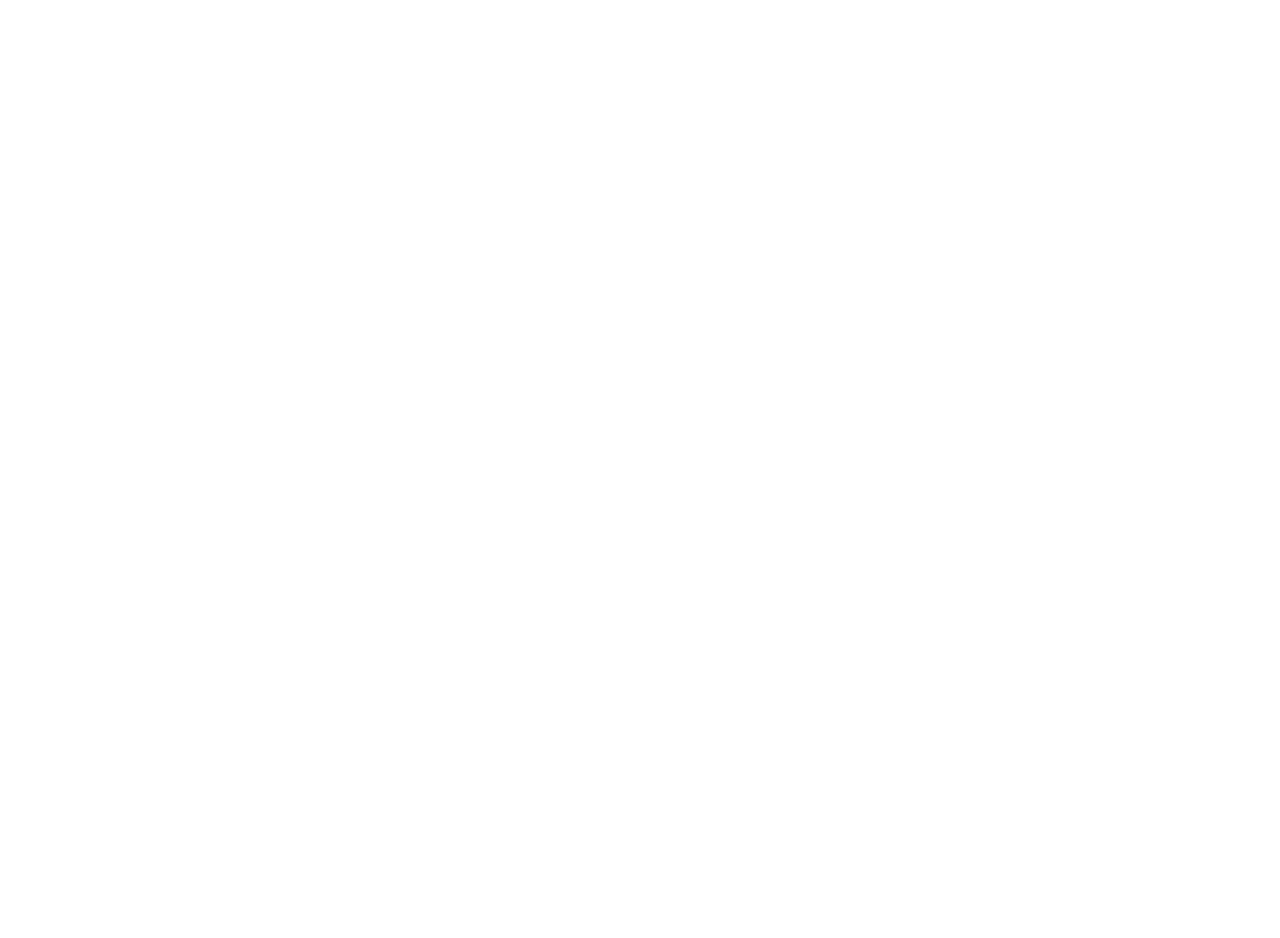
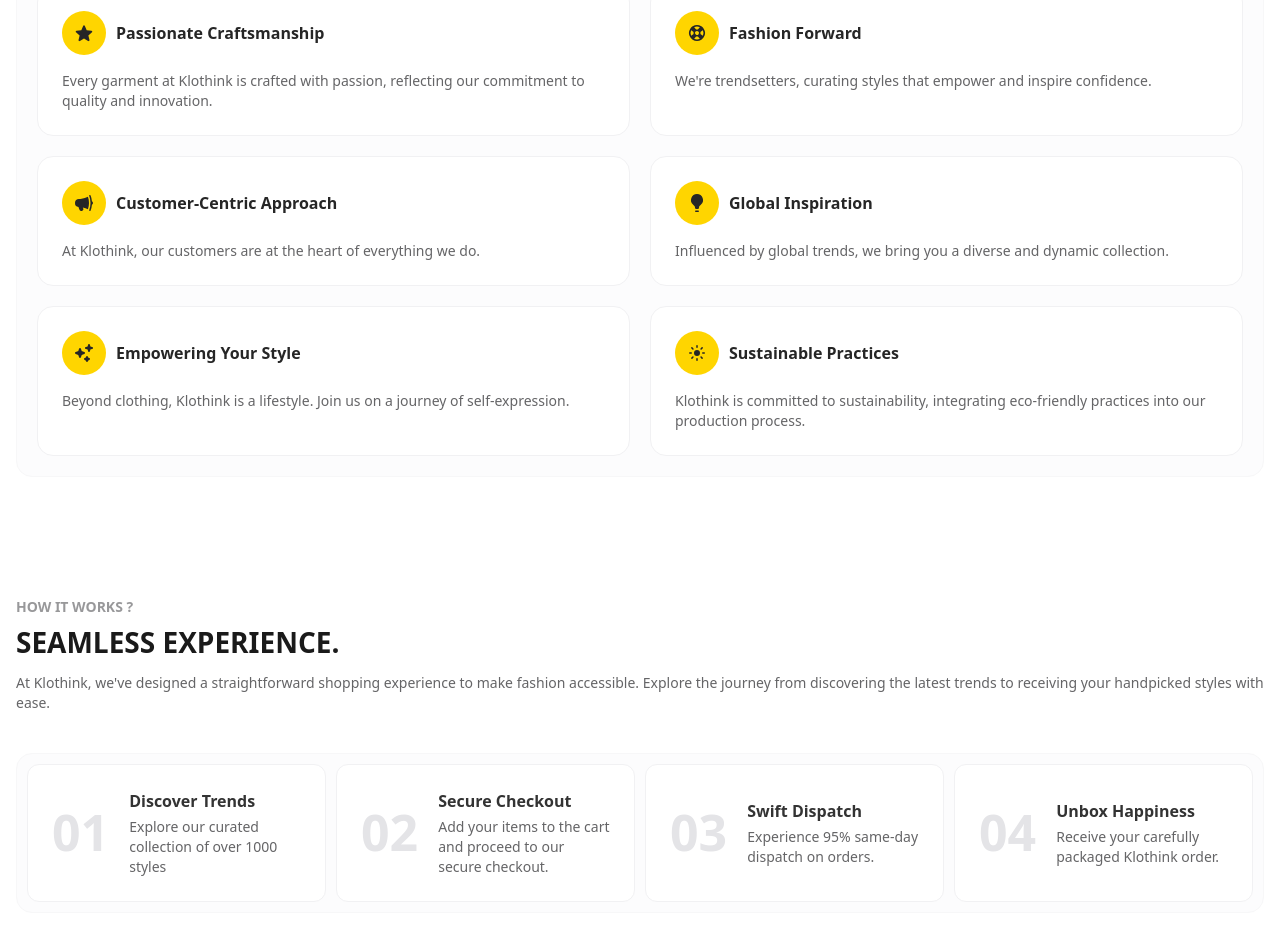
Before and after one commit to iamvusalalakbarov/klothink, a Next.js app: page / in a window 1280 px wide. Shown: the part 1294-2232 px from the top of the page. Before the commit the page ends 800 px from the top, so only its background shows below. Built offline with nearby package versions, Linux system fonts and the light colour scheme.

Commit message:
Add HeroSection and enhance Home component with experience steps

```diff
--- a/src/app/page.tsx
+++ b/src/app/page.tsx
@@ -1,3 +1,63 @@
+import AboutUsSection from '@/components/AboutUsSection';
+import HeroSection from '@/components/HeroSection';
+import SectionHeading from '@/components/ui/SectionHeading';
+
+const experienceSteps = [
+  {
+    title: 'Discover Trends',
+    description: 'Explore our curated collection of over 1000 styles',
+  },
+  {
+    title: 'Secure Checkout',
+    description:
+      'Add your items to the cart and proceed to our secure checkout.',
+  },
+  {
+    title: 'Swift Dispatch',
+    description: 'Experience 95% same-day dispatch on orders.',
+  },
+  {
+    title: 'Unbox Happiness',
+    description: 'Receive your carefully packaged Klothink order.',
+  },
+];
+
 export default function Home() {
-  return <></>;
+  return (
+    <>
+      <HeroSection />
+
+      <AboutUsSection />
+
+      {/* How it Works ? */}
+      <section className="wrapper space-y-10 py-10 laptop:space-y-[50px] laptop:py-[100px] desktop:space-y-20 desktop:py-[150px]">
+        <SectionHeading
+          title="Seamless Experience."
+          subtitle="How it Works ?"
+          description="At Klothink, we've designed a straightforward shopping experience to make fashion accessible. Explore the journey from discovering the latest trends to receiving your handpicked styles with ease."
+        />
+
+        <div className="flex flex-col gap-2.5 rounded-2xl border border-light-97 bg-light-99 p-2.5 lg:flex-row laptop:gap-4 laptop:p-4 desktop:gap-5 desktop:rounded-[20px] desktop:p-5">
+          {experienceSteps.map((step, index) => (
+            <div
+              key={index}
+              className="flex items-center gap-x-5 rounded-xl border border-light-95 bg-white p-6 lg:w-full laptop:flex-col laptop:items-start laptop:gap-y-5 desktop:gap-y-[30px] desktop:p-[30px]"
+            >
+              <span className="text-[50px] font-semibold text-light-90 laptop:text-[60px] desktop:text-[80px]">
+                {(index + 1).toString().padStart(2, '0')}
+              </span>
+              <div className="space-y-1 laptop:space-y-1.5 desktop:space-y-2.5">
+                <h6 className="font-semibold text-[#333] laptop:text-lg desktop:text-xl">
+                  {step.title}
+                </h6>
+                <p className="text-sm text-grey-40 desktop:text-lg">
+                  {step.description}
+                </p>
+              </div>
+            </div>
+          ))}
+        </div>
+      </section>
+    </>
+  );
 }
```
